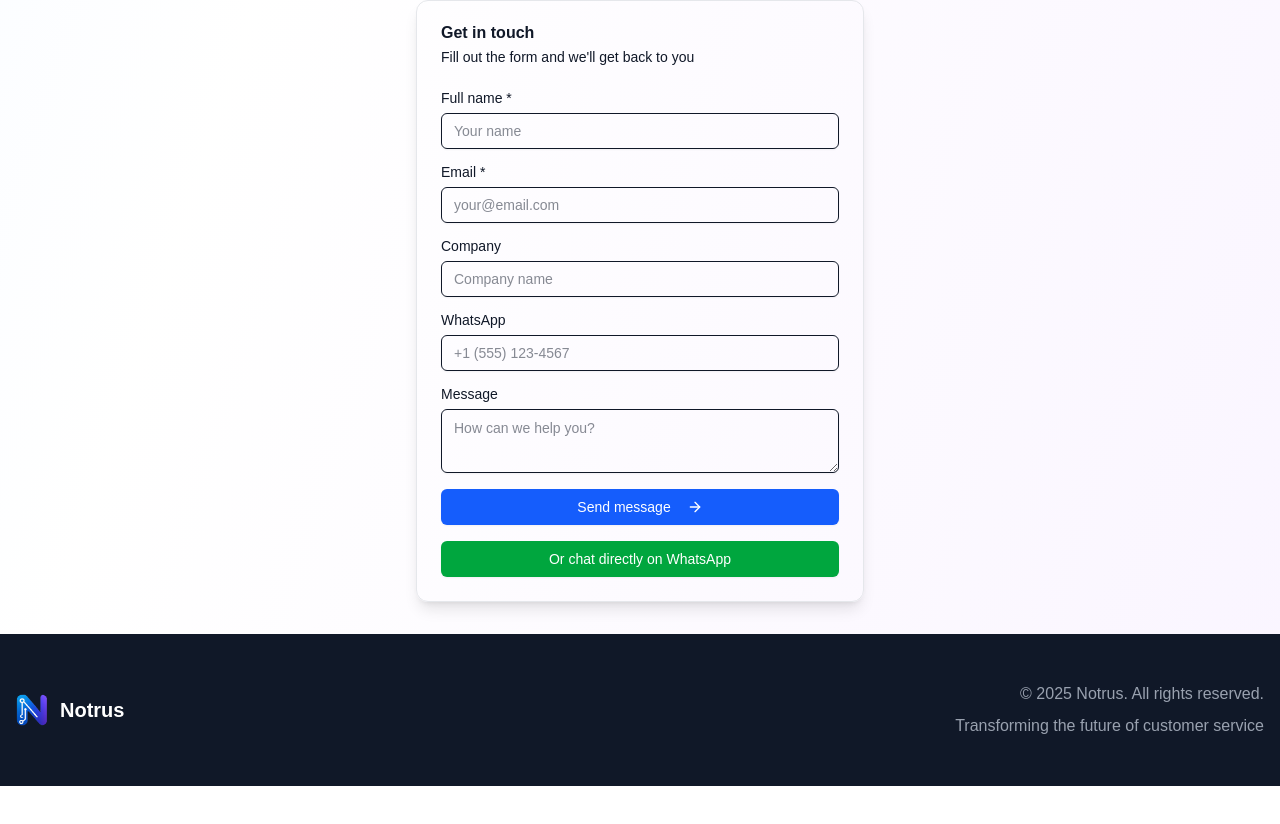
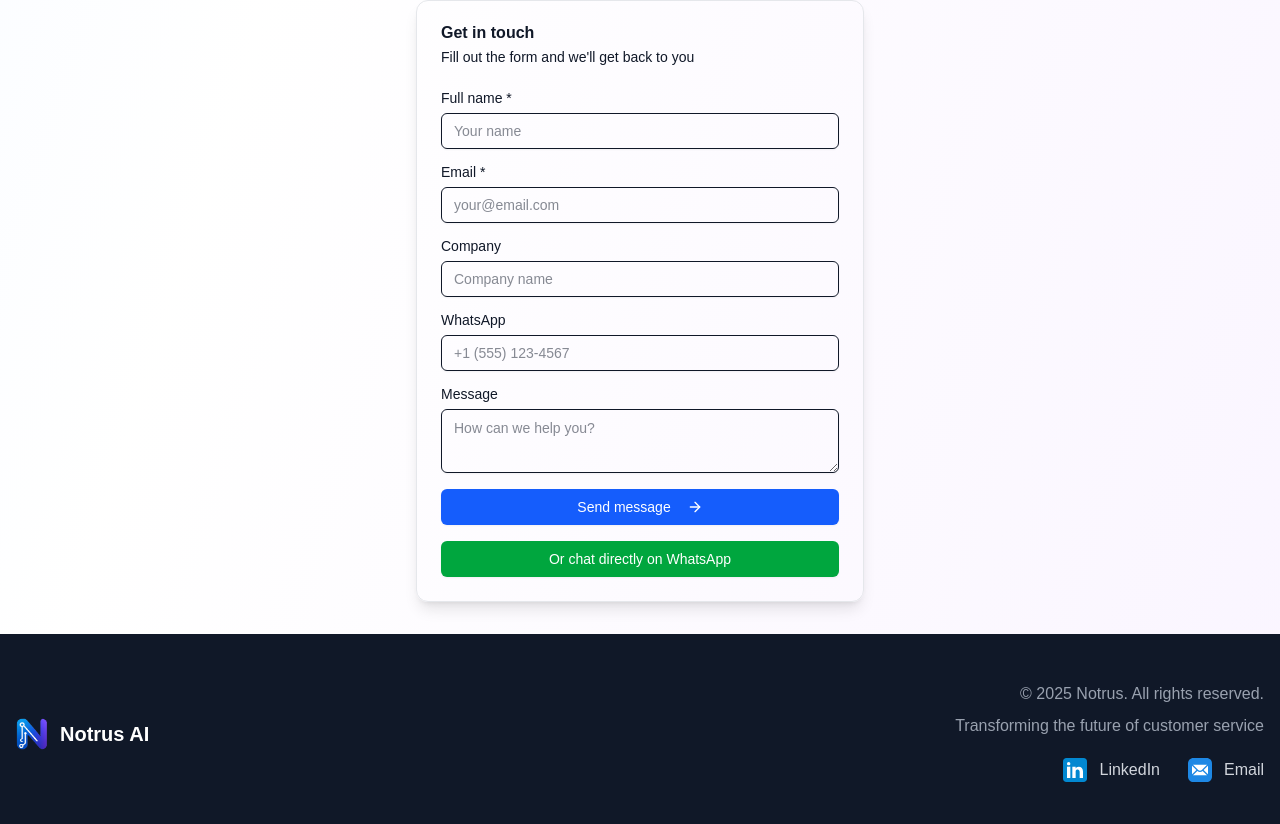
Before and after one commit to Notrus-ai/notrus-site, a Next.js app: page /en in a window 1280 px wide. Shown: the part 3141-3965 px from the top of the page. Before the commit the page ends 3927 px from the top, so only its background shows below. Built offline with nearby package versions, Linux system fonts and the light colour scheme.

Commit message:
adding footer Notrus AI, LinkedIn and email as requested

```diff
--- a/src/components/ui/Footer.tsx
+++ b/src/components/ui/Footer.tsx
@@ -1,10 +1,19 @@
 import Image from "next/image";
+import { usePathname } from "next/navigation";
 
 export default function Footer({ t }) {
+    const pathname = usePathname();
+    const isEnglish = pathname.startsWith('/en');
+
+    const linkedinUrl = isEnglish
+        ? "https://www.linkedin.com/company/notrus-ai-international?locale=en_US"
+        : "https://www.linkedin.com/company/notrus-ai?locale=pt_BR";
+
     return (
     <footer className="py-12 px-4 bg-gray-900 text-white">
       <div className="container mx-auto">
         <div className="flex flex-col md:flex-row justify-between items-center">
+          {/* Logo + Nome */}
           <div className="flex items-center space-x-3 mb-4 md:mb-0">
             <Image
               src="/notrus-logo-transparent.png"
@@ -14,14 +23,47 @@ export default function Footer({ t }) {
               height={200}
               className="h-8 w-8 rounded-lg"
             />
-                        <span className="text-xl font-bold">Notrus</span>
+            <span className="text-xl font-bold">Notrus AI</span>
           </div>
+
           <div className="text-gray-400 text-center md:text-right">
-                        <p>{t('footerRights')}</p>
-                        <p className="mt-2">{t('footerSubtitle')}</p>
+            <p>{t("footerRights")}</p>
+            <p className="mt-2">{t("footerSubtitle")}</p>
+
+            <div className="flex justify-center md:justify-end gap-6 mt-4">
+              <a
+                href={linkedinUrl}
+                target="_blank"
+                rel="noopener noreferrer"
+                className="inline-flex items-center gap-2 hover:text-white transition-colors text-gray-300"
+              >
+                <Image
+                  src="/icons/linkedin.svg"
+                  alt="LinkedIn"
+                  width={20}
+                  height={20}
+                  unoptimized
+                  className="w-8 h-8"
+                />
+                <span>LinkedIn</span>
+              </a>
+              <a
+                href="mailto:seuemail@gmail.com"
+                className="inline-flex items-center gap-2 hover:text-white transition-colors text-gray-300"
+              >
+                <Image
+                  src="/icons/email.svg"
+                  alt="Email"
+                  width={20}
+                  height={20}
+                  className="w-8 h-8"
+                />
+                <span>Email</span>
+              </a>
+            </div>
           </div>
         </div>
       </div>
     </footer>
-    )
+  );
 }
```
Lines whose indentation alone changed are shown as unchanged.
